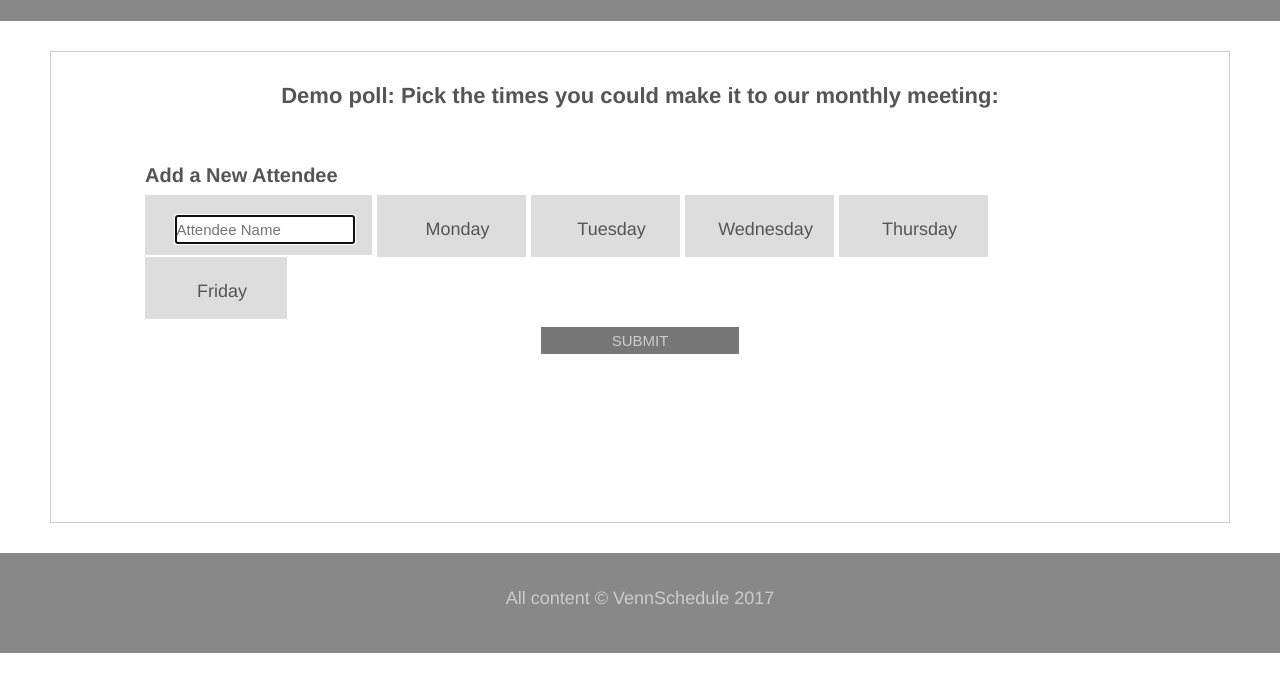
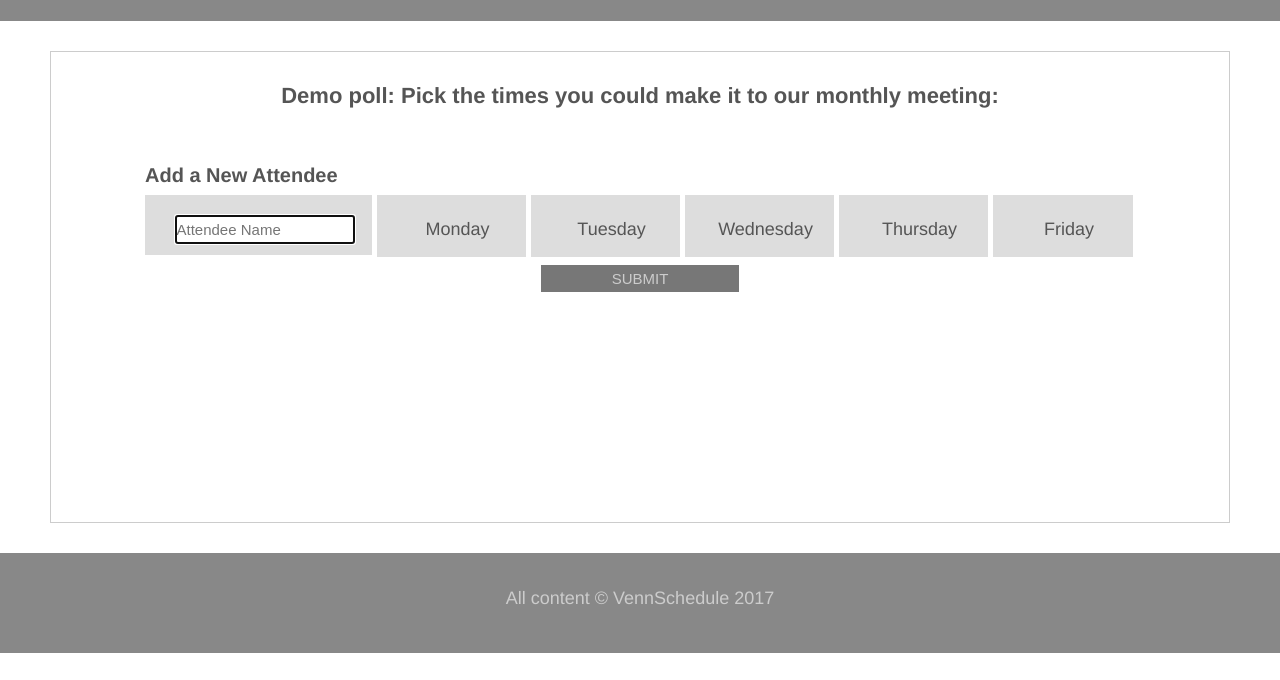
Before and after one commit to maschigokae/vennschedule, a plain HTML site: page app/index.html in a window 1280 px wide. Shown: the part 120-800 px from the top of the page. Drawn offline with Linux system fonts and the light colour scheme; no server answers.

Commit message:
small adjustment to last initial availability input container element

```diff
--- a/app/styles/schedule.css
+++ b/app/styles/schedule.css
@@ -35,7 +35,7 @@
 }
 
 #schedule-selector fieldset div:last-of-type {
-  width: 130px;
+  width: 128px;
 }
 
 #schedule-selector legend {
```
